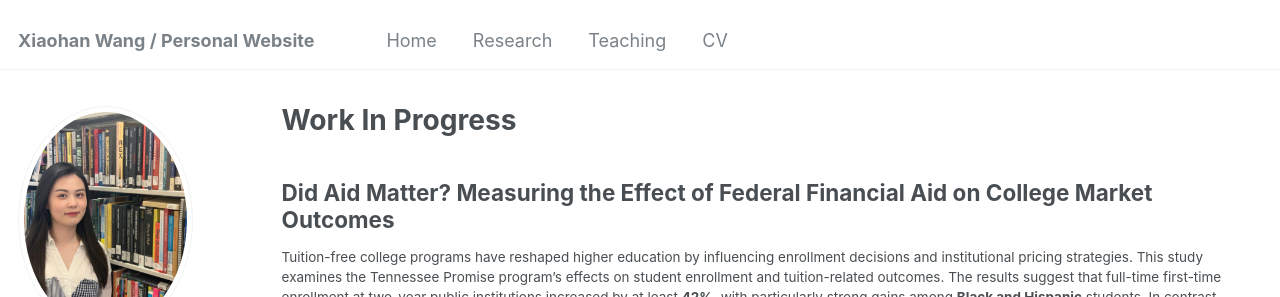
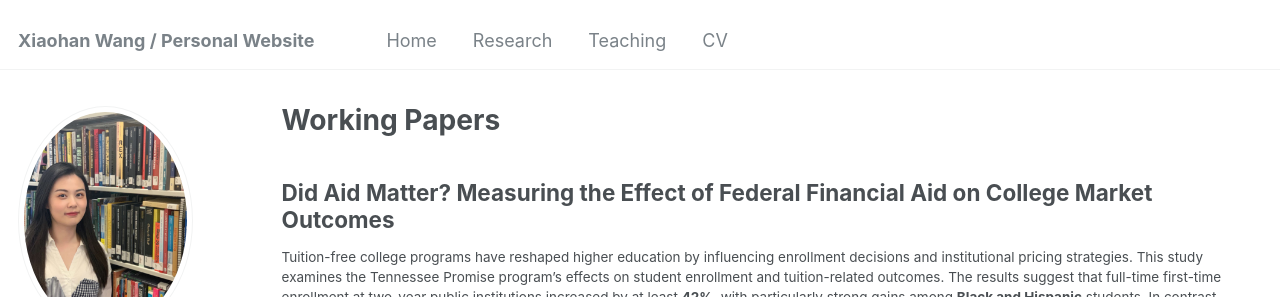
Before and after one commit to xiaohanwang1997/xiaohanwang1997.github.io, a Jekyll site: the page built from _pages/research.html, in a window 1280 px wide and 900 px high. Shown: the top 297 px of the window. Built offline with Jekyll 4.4.1, drawn with Linux system fonts in a browser that asks for light colours.

Commit message:
Update research.html

```diff
--- a/_pages/research.html
+++ b/_pages/research.html
@@ -1,6 +1,6 @@
 ---
 layout: archive
-title: "Work In Progress"
+title: "Working Papers"
 permalink: /research/
 author_profile: true
 ---
```
